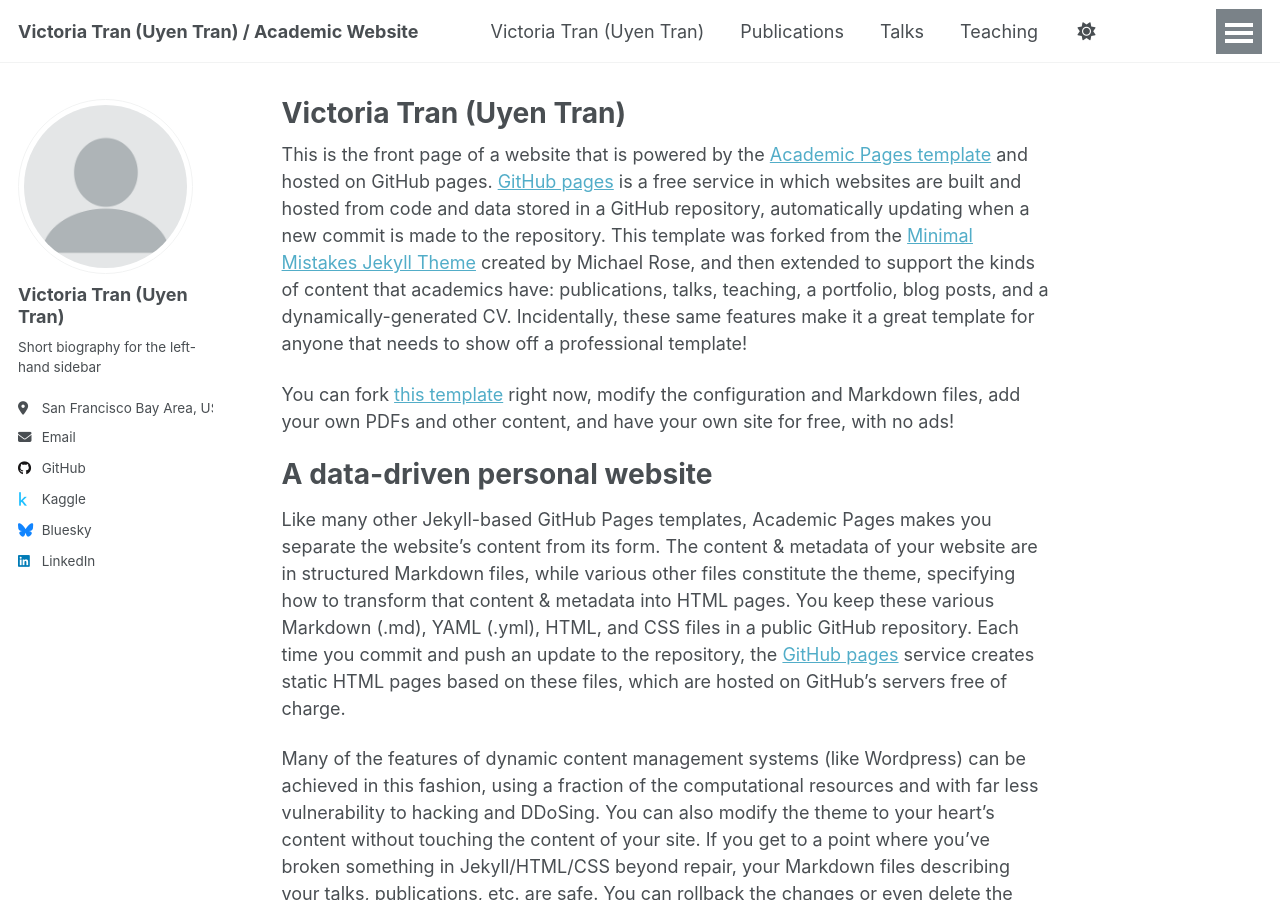
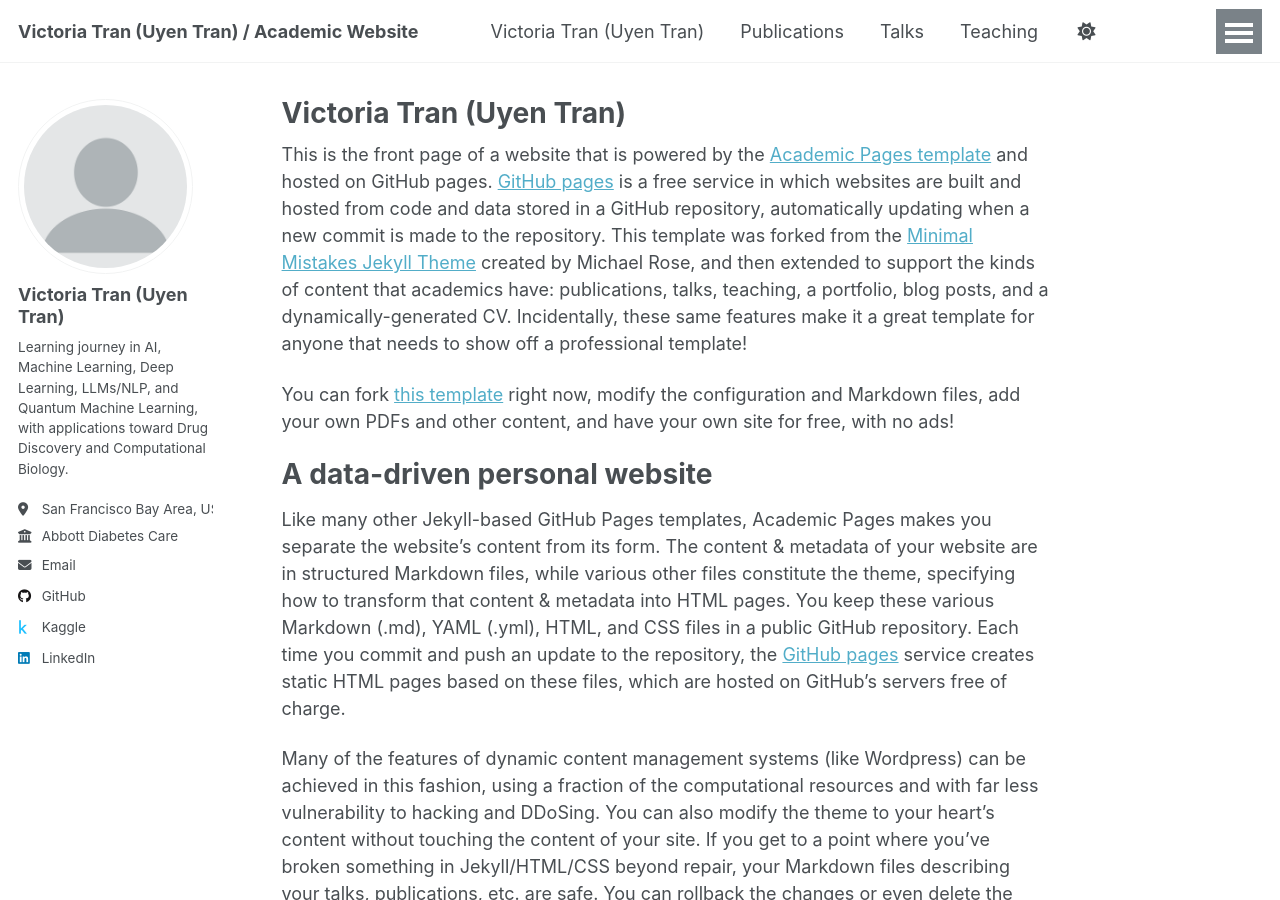
Before and after one commit to uyentran9/uyentran-ai-blog, a Jekyll site: the page built from _pages/about.md, in a window 1280 px wide and 900 px high. Built offline with Jekyll 4.4.1, drawn with Linux system fonts in a browser that asks for light colours; a script that is not in the unit is left out; some of the changed lines change nothing that is shown.

Commit message:
Update personal details and URLs in config file

```diff
--- a/_config.yml
+++ b/_config.yml
@@ -13,9 +13,8 @@
 title_separator          : "-"
 name                     : &name "Victoria Tran (Uyen Tran)"
 description              : &description "Learning journey in AI, Machine Learning, Deep Learning, LLMs/NLP, and Quantum Machine Learning, with applications toward Drug Discovery and Computational Biology."   # Update this with a general description of your site, this is the default if not overridden by a page
-url                      : https://academicpages.github.io # The base hostname & protocol for your site e.g. "https://[your GitHub username].github.io",
-                                                           # or if you already have some other page hosted on Github then use "https://[your GitHub username].github.io/[Your Repo Name]"
-baseurl                  : "" # the subpath of your site, e.g. "/blog"
+url                      : "https://uyentran9.github.io"
+baseurl                  : "/victoria-uyen-tran.github.io"
 repository               : "uyentran9/victoria-uyen-tran.github.io"
 
 # Site Author - The following control what appear as part of the author content on the side bar.
@@ -26,12 +25,12 @@
   avatar           : "profile.png"
   name             : "Victoria Tran (Uyen Tran)"
   pronouns         : # example: "she/her"
-  bio              : "Short biography for the left-hand sidebar"
+  bio              : "Learning journey in AI, Machine Learning, Deep Learning, LLMs/NLP, and Quantum Machine Learning, with applications toward Drug Discovery and Computational Biology."
   location         : "San Francisco Bay Area, USA"
   school           : "UC Berkeley"
-  employer         : #"Abbott Diabetes Care"
+  employer         : "Abbott Diabetes Care"
   uri              : # URL
-  email            : "uyen.victoria.tran@gmail.com, uyentran@berkeley.edu"
+  email            : "uyen.victoria.tran@gmail.com"
 
   # Academic websites
   academia         : # URL
@@ -55,7 +54,7 @@
 
   # Social media
   artstation       : # Username
-  bluesky          : "bsky.app" # Replace this with you Bluesky username
+  bluesky          : # Replace this with you Bluesky username
   facebook         : # Username
   flickr           : # Username
   foursquare       : # Username
```
